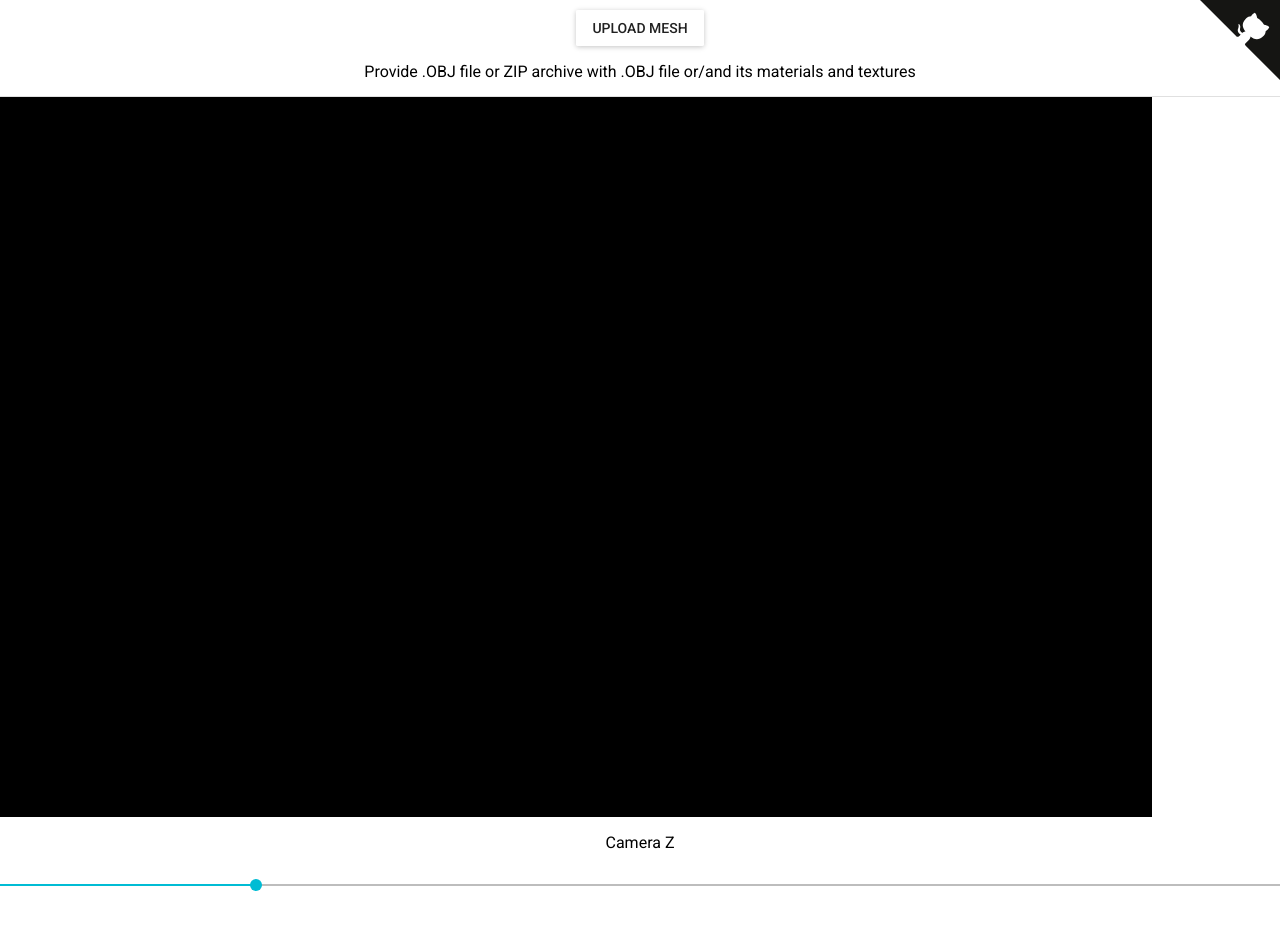
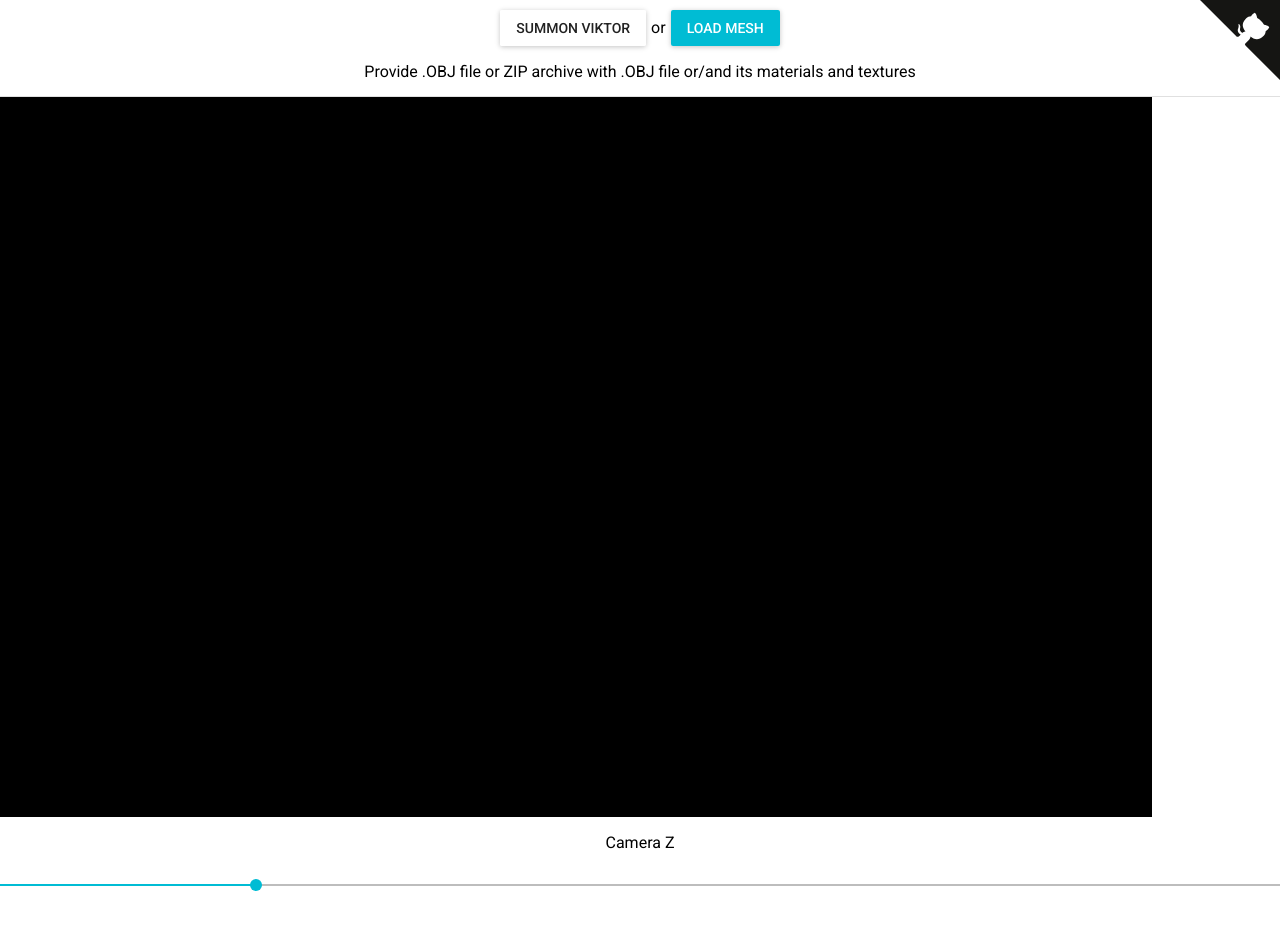
Before and after one commit to mike1808/3dviewer, a React (Create React App) app: page / in a window 1280 px wide. Shown: the top 930 px of the page. Built offline with nearby package versions, Linux system fonts and the light colour scheme; what react-tap-event-plugin would draw is missing.

Commit message:
add example, change title

```diff
--- a/public/index.html
+++ b/public/index.html
@@ -20,7 +20,7 @@
       work correctly both with client-side routing and a non-root public URL.
       Learn how to configure a non-root public URL by running `npm run build`.
     -->
-    <title>React App</title>
+    <title>OBJ 3DViewer</title>
   </head>
   <body>
     <noscript>
--- a/src/components/FilesList/FilesList.js
+++ b/src/components/FilesList/FilesList.js
@@ -25,7 +25,7 @@ class FileItem extends Component {
 FileItem.propTypes = {
   fileName: PropTypes.string.isRequired,
   type: PropTypes.string.isRequired,
-  progress: PropTypes.number.isRequired,
+  progressRef: PropTypes.func.isRequired,
 };
 
 class FilesList extends Component {
--- a/src/components/MeshUpload/MeshUpload.js
+++ b/src/components/MeshUpload/MeshUpload.js
@@ -54,6 +54,7 @@ class MeshUpload extends Component {
     types: null,
     filesCount: 0,
     error: '',
+    loading: false,
   };
 
   handleError = (error) => {
@@ -136,6 +137,8 @@ class MeshUpload extends Component {
 
     const ext = file.name.slice(-3).toLowerCase();
 
+    let promise;
+
     if (ext === 'zip') {
       return this.unzipBlob(file)
         .then(({object, material, textures}) => {
@@ -172,16 +175,49 @@ class MeshUpload extends Component {
     totalEl.refs.bar1.parentElement.style.width = `${total * 100}%`;
   };
 
+  loadExample = () => {
+    this.setState({loading: true});
+    return fetch('viktor.zip')
+      .then(res => res.arrayBuffer())
+      .then((buffer) => {
+        const blob = new Blob([buffer], {type: 'application/octet-stream'});
+        return this.unzipBlob(blob);
+      })
+      .then(({object, material, textures}) => {
+        const uris = {
+          objectUri: this.createObjectURI(object),
+          materialUri: this.createObjectURI(material),
+          textures: textures.map(texture => ({uri: this.createObjectURI(texture.data), name: texture.name})),
+        };
+
+        this.props.onUpload(uris);
+      })
+      .then(() => {
+        this.setState({loading: false});
+      })
+      .catch(() => {
+        this.setState({loading: false});
+      })
+  };
+
   render() {
-    const {files, types, filesCount, error} = this.state;
+    const {files, types, filesCount, error, loading} = this.state;
 
     this.progressRefs = Array.from({length: filesCount});
 
     return (
       <div className="MeshUpload">
         <RaisedButton
-          containerElement='label'
-          label='Upload Mesh'>
+          label={loading ? 'Summoning...' : 'Summon Viktor'}
+          onClick={this.loadExample}
+          disabled={loading}
+        />
+        <span style={{margin: '0 5px'}}>or</span>
+        <RaisedButton
+          containerElement="label"
+          primary
+          label="Load Mesh"
+        >
           <input type="file" style={{display: 'none'}} onChange={this.handleChange}/>
         </RaisedButton>
         {!files && <p>
```
Also changed, not shown: 1 other file (tests, documents, lock files or other folders).
